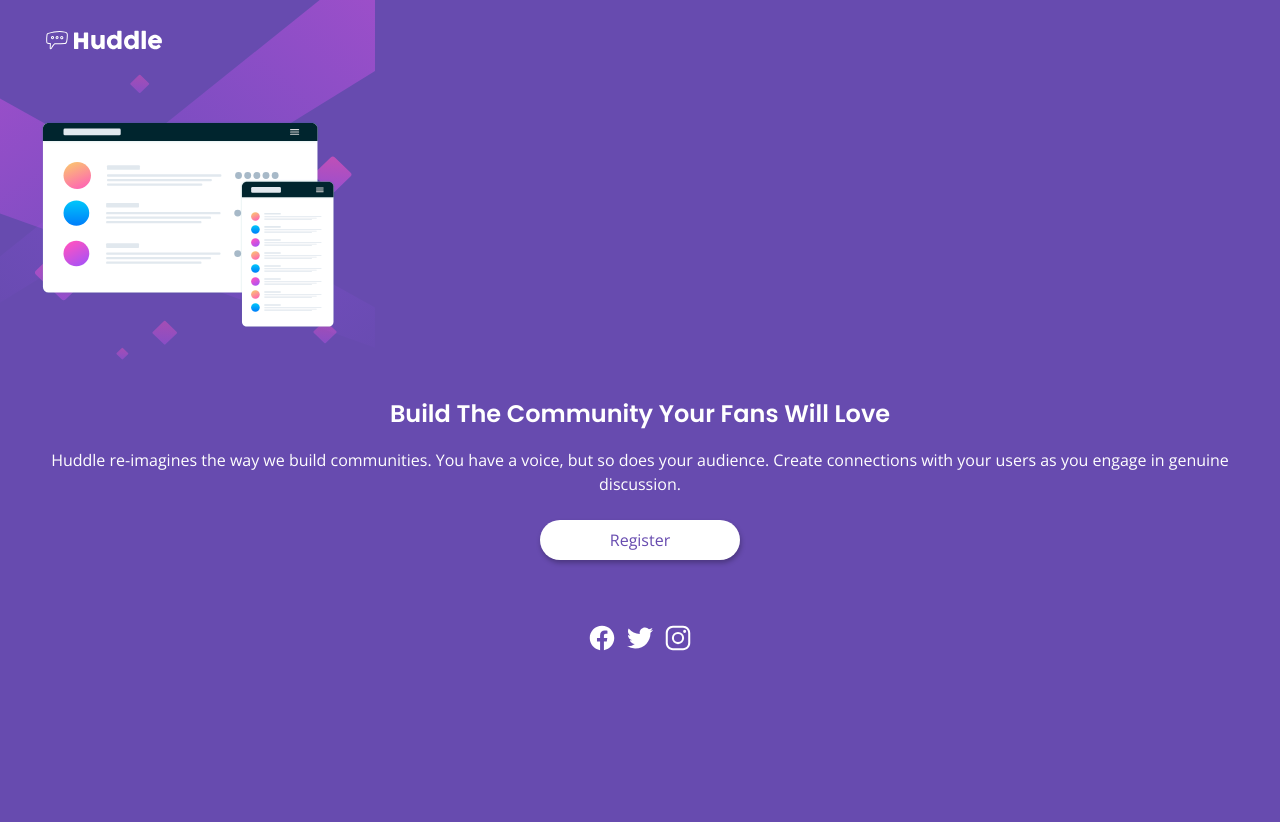
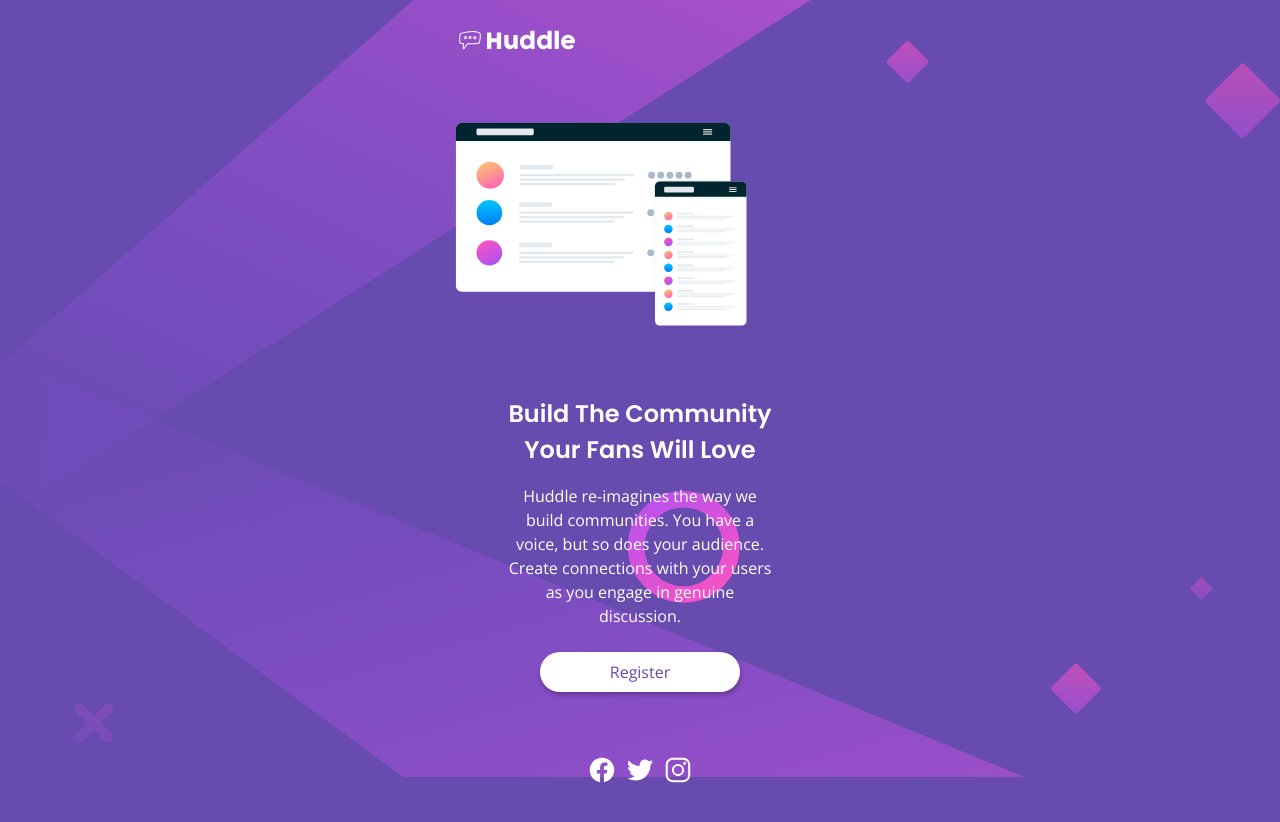
Before and after one commit to HubertKwiatkowski/FM-huddle-landing-page, a website: page index.html in a window 1280 px wide. Before the commit the page ends 800 px from the top, so only its background shows below. Drawn offline with nearby package versions, Linux system fonts and the light colour scheme.

Commit message:
changed px to rem

```diff
--- a/index.html
+++ b/index.html
@@ -15,12 +15,14 @@
 
 </head>
 <body>
+  <!-- <picture>
+    <source media="(min-width:50rem)" srcset="images/bg-desktop.svg">
+    <img src="images/bg-mobile.svg" alt="background image">
+  </picture> -->
+
   <header>
-    <div class="header-inside-wrapper">
-      <div class="logo"></div>
-      <div class="illustration-mockups"></div>
-    </div>
-
+    <div class="logo"></div>
+    <div class="illustration-mockups"></div>
   </header>
 
   <main>
--- a/style.css
+++ b/style.css
@@ -45,45 +45,66 @@ body {
 }
 
 body {
+  display: flex;
+  flex-direction: column;
+  align-items: center;
+  position:relative;
+  background-image: url('images/bg-mobile.svg');
+  background-repeat: no-repeat;
+  background-size: 100vw auto;
   font-family: var(--ff-body);
   font-size: var(--fs-body);
   background-color: var(--clr-primary-100);
   color: var(--clr-neutral-100);
 }
 
+@media (min-width: 50rem) {
+  body {
+    background-image: url('images/bg-desktop.svg');
+  }
+}
+
+picture {
+  width: 100vw;
+  height: auto;
+  position:absolute;
+  z-index: -1;
+}
+
+picture.img {
+  width: auto;
+}
+
 header {
-  /* display: flex;
-  flex-direction: column; */
   width: 375px;
-  height: 396px;
-  background-image: url('images/bg-mobile.svg');
-  background-repeat: no-repeat;
-  background-size: 375px 360px;
+  height: 24.75rem;
+  margin-inline: auto;
 }
 
 .header-inside-wrapper {
-  margin-inline: 40px;
+
 }
 
 .logo {
-  width: 375px;
-  height: 100px;
+  width: 10rem;
+  height: 6.25rem;
   background-image: url('images/logo.svg');
   background-repeat: no-repeat;
-  background-size: 125px 80px;
-  margin-bottom: 20px;
+  background-size: 7.8125rem 5rem;
+  margin-bottom: 1.25rem;
 }
 
 .illustration-mockups {
-  width: 296px;
-  height: 209px;
+  width: 18.5rem;
+  height: 13rem;
   background-image: url('images/illustration-mockups.svg');
   background-repeat: no-repeat;
-  background-size: 296px 209px;
+  background-size: 18.5rem 13rem;
 }
 
 main {
-  margin-inline: 36px;
+  max-width: 17rem;
+  margin-inline: 2.25rem;
   text-align: center;
 }
 
@@ -91,20 +112,20 @@ h1 {
   font-family: var(--ff-heading);
   font-size: var(--fs-heading);
   font-weight: var(--fw-600);
-  line-height: 36px;
-  margin-bottom: 16px;
+  line-height: 2.25rem;
+  margin-bottom: 1rem;
 }
 
 p {
-  line-height: 24px;
-  margin-bottom: 24px;
+  line-height: 1.5rem;
+  margin-bottom: 1.5rem;
 }
 
 .btn {
-  width: 200px;
-  height: 40px;
-  border-radius: 20px;
-  line-height: 40px;
+  width: 12.5rem;
+  height: 2.5rem;
+  border-radius: 1.75rem;
+  line-height: 2.5rem;
   font-size: var(--fs-button);
   color: var(--clr-primary-100);
   background-color: var(--clr-neutral-100);
@@ -113,18 +134,18 @@ p {
 }
 
 footer {
-  margin-bottom: 40px;
+  margin-bottom: 2.5rem;
 }
 
 .social-list {
   list-style-type: none;
   display: flex;
   justify-content: center;
-  gap: 10px;
+  gap: .625rem;
 }
 
 .social-icon {
-  width: 28px;
+  width: 1.75rem;
   aspect-ratio: 1;
   fill: var(--clr-neutral-100)
 }
```
